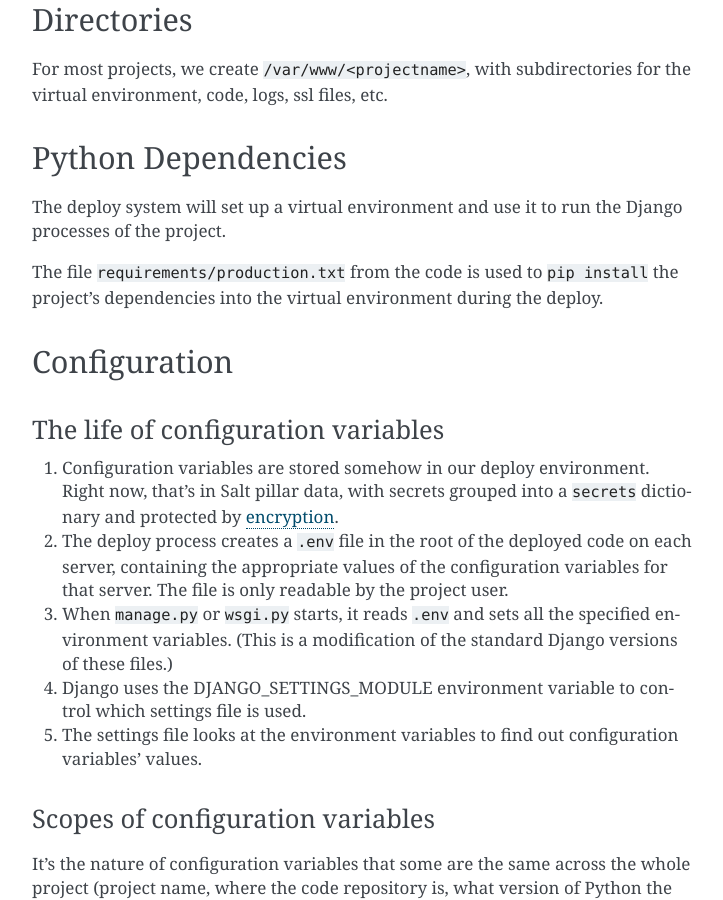
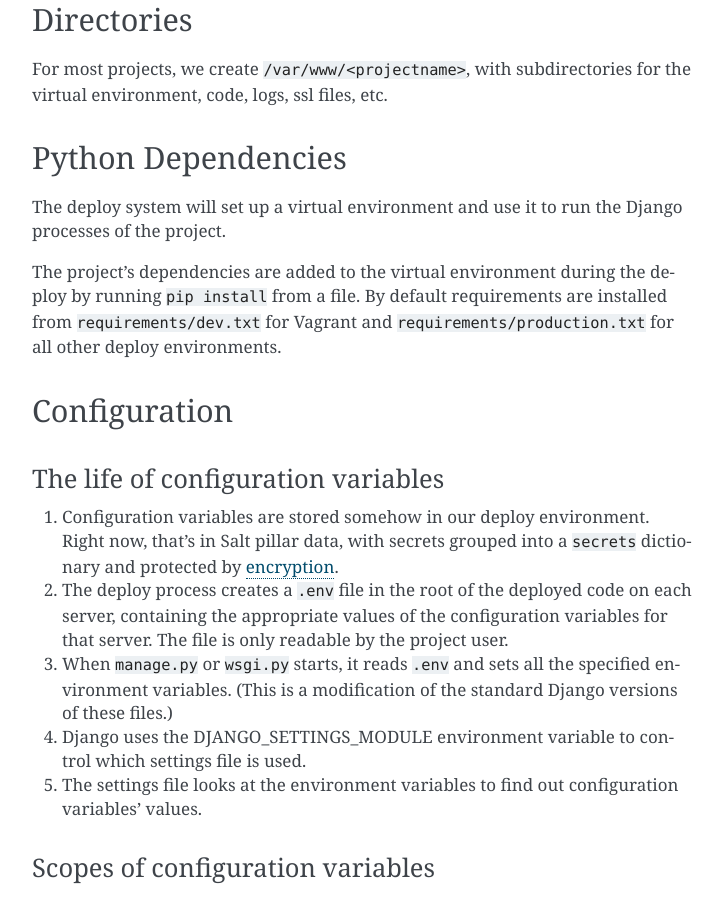
Before and after one commit to caktus/guidebook, a Sphinx documentation site: the page built from source/deploy/system-deploy-interface.rst, in a window 1280 px wide and 900 px high, scrolled down 1018 px. Shown: the whole window, without its empty margins (388-1111 px from the left). Built offline with Sphinx 7.4.7, drawn with Linux system fonts in a browser that asks for light colours.

Commit message:
Configurable requirements file

```diff
--- a/source/deploy/system-deploy-interface.rst
+++ b/source/deploy/system-deploy-interface.rst
@@ -55,9 +55,10 @@ Python Dependencies
 The deploy system will set up a virtual environment and use it to
 run the Django processes of the project.
 
-The file ``requirements/production.txt`` from the code is used to
-``pip install`` the project's dependencies into the virtual environment
-during the deploy.
+The project's dependencies are added to the virtual environment during
+the deploy by running ``pip install`` from a file. By default requirements are
+installed from ``requirements/dev.txt`` for Vagrant and ``requirements/production.txt``
+for all other deploy environments.
 
 Configuration
 ~~~~~~~~~~~~~
--- a/source/margarita/states.rst
+++ b/source/margarita/states.rst
@@ -391,7 +391,8 @@ project.venv
 ~~~~~~~~~~~~
 
 Create a virtualenv for the project (at ``/var/www/<project_name>/env``)
-and install Python requirements listed in
+and install Python requirements listed ``requirements_file``. By default,
+requirements will be installed from
 ``/var/www/<project_name>/source/requirements/dev.txt`` if the
 environment is ``local``, and otherwise from ``production.txt``.
 
@@ -407,6 +408,8 @@ Pillar configuration:
 
 * ``project_name`` (string)
 * ``python_version`` (string): version of python to use
+* ``requirements_file`` (string): path to the project requirements file
+  (relative to the project root)
 
 Dependencies:
 
```
